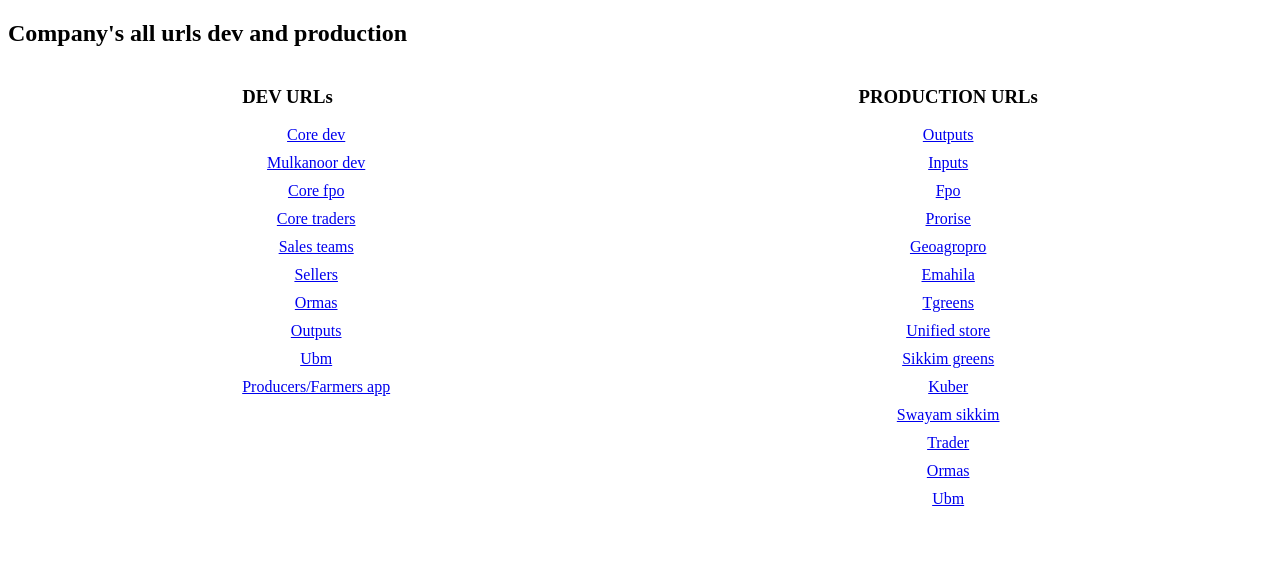
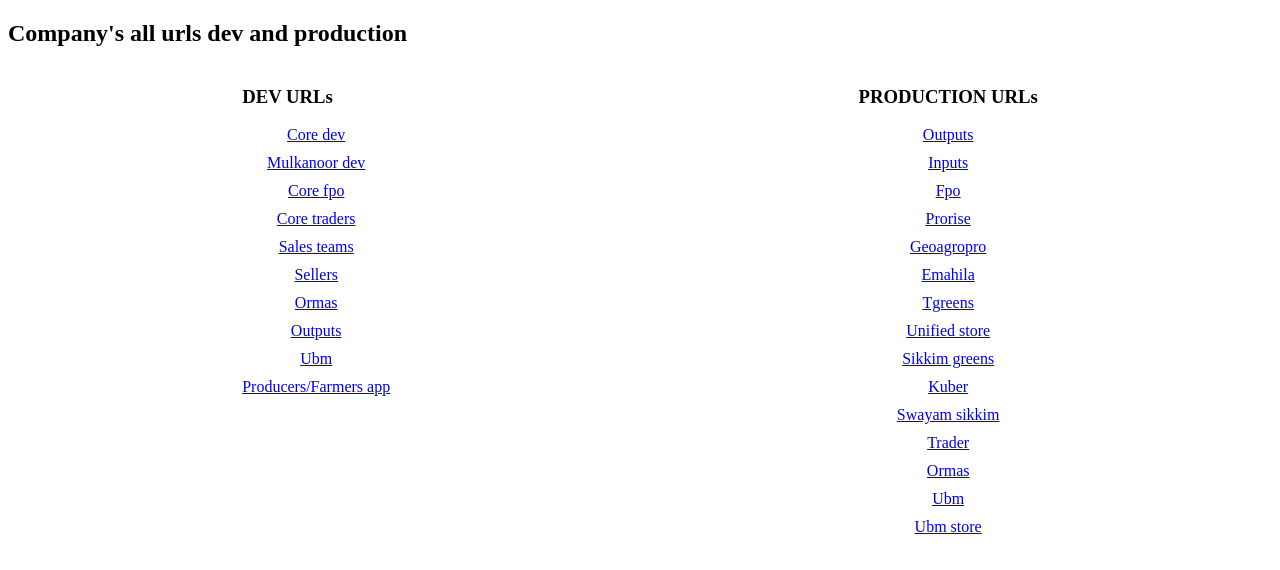
Before and after one commit to anamika-malakar-perp/all-mycompany-urls, a plain HTML site: page index.html in a window 1280 px wide. Drawn offline with Linux system fonts and the light colour scheme.

Commit message:
Created all urls

```diff
--- a/index.html
+++ b/index.html
@@ -60,6 +60,7 @@
                 <a href="https://trader.kalgudi.com" target="_blank">Trader</a>
                 <a href="https://ormas.kalgudi.com" target="_blank">Ormas</a>
                 <a href="https://ubm.kalgudi.com" target="_blank">Ubm</a>
+                <a href="https://ubmstore.kalgudi.com" target="_blank">Ubm store</a>
             </div>
         </div>
     </div>
```
